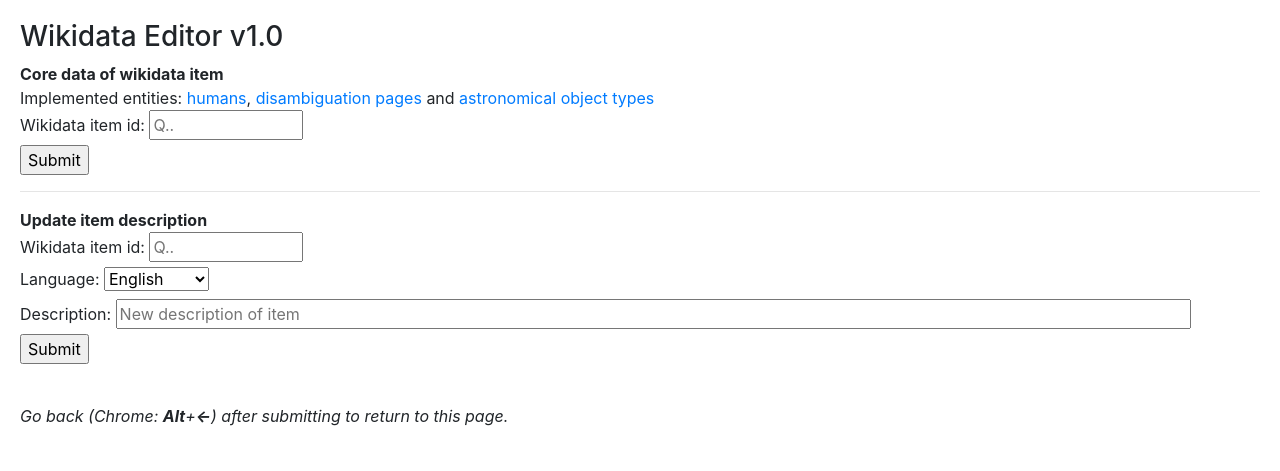
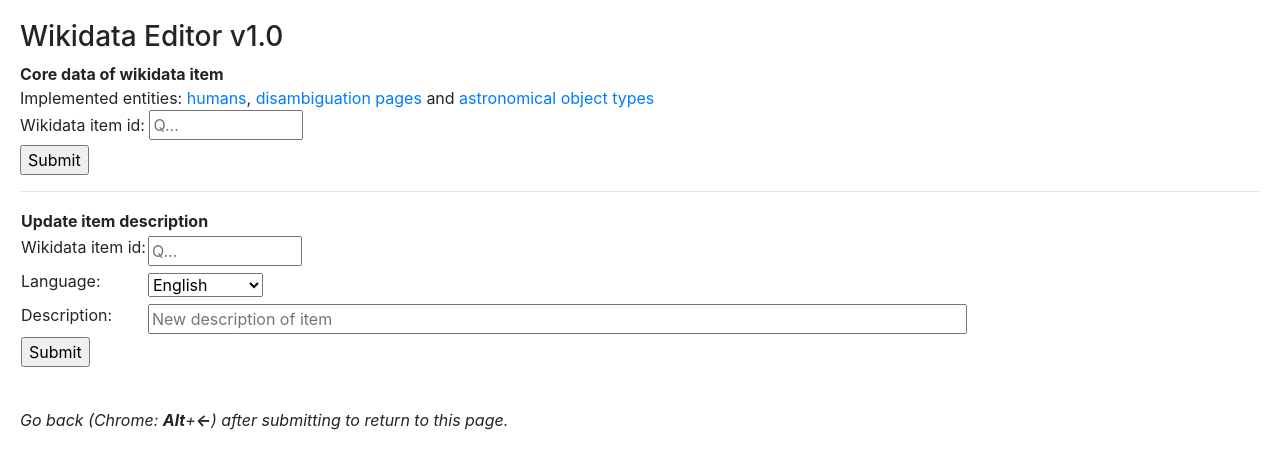
Before and after one commit to mill1/WikidataEditor, a plain HTML site: page WikidataEditor/wwwroot/index.html in a window 1280 px wide. Drawn offline with nearby package versions, Linux system fonts and the light colour scheme.

Commit message:
Landing page layout

```diff
--- a/WikidataEditor/wwwroot/index.html
+++ b/WikidataEditor/wwwroot/index.html
@@ -17,16 +17,24 @@
     <a href="https://www.wikidata.org/wiki/Q17444909" target="_blank">astronomical object types</a>
     <form action="/api/coredata/items/" method="get">
         <label for="itemidcoredata">Wikidata item id:</label>
-        <input type="text" id="itemidcoredata" name="id" maxlength="10" size="10" placeholder="Q.."><br>
+        <input type="text" id="itemidcoredata" name="id" maxlength="10" size="10" placeholder="Q..."><br>
         <input type="submit" value="Submit">
     </form>
     <hr />
-    <strong>Update item description</strong><br />
     <form action="/api/descriptions/" method="get">
-        <label for="itemidupdatedescription">Wikidata item id:</label>
-        <input type="text" id="itemidupdatedescription" name="id" maxlength="10" size="10" placeholder="Q.."><br>
-        <label for="languagecode">Language:</label>
-        <select name="languagecode" id="languagecode">
+        <table>
+            <tr>
+                <th colspan="2">Update item description</th>
+            </tr>
+            <tbody>
+                <tr>
+                    <td><label for="itemidupdatedescription">Wikidata item id:</label></td>
+                    <td><input type="text" id="itemidupdatedescription" name="id" maxlength="10" size="10" placeholder="Q..."></td>
+                </tr>
+                <tr>
+                    <td><label for="languagecode">Language:</label></td>
+                    <td>
+                        <select name="languagecode" id="languagecode" style="width: 115px;">
                             <option value="en">English</option>
                             <option value="nl">Dutch</option>
                             <option value="de">German</option>
@@ -43,10 +51,20 @@
                             <option value="mr">Marathi</option>
                             <option value="te">Telugu</option>
                             <option value="ar">Arabic</option>
-        </select><br>
-        <label for="itemdescriptionupdatedescription">Description:</label>
-        <input type="text" id="itemdescriptionupdatedescription" name="description" maxlength="100" size="100" placeholder="New description of item"><br>
-        <input type="submit" value="Submit">
+                        </select>
+                    </td>
+                </tr>
+                <tr>
+                    <td><label for="itemdescriptionupdatedescription">Description:</label></td>
+                    <td>
+                        <input type="text" id="itemdescriptionupdatedescription" name="description" maxlength="75" size="75" placeholder="New description of item"><br>
+                    </td>
+                </tr>
+                <tr>
+                    <td colspan="2"><input type="submit" value="Submit"></td>
+                </tr>
+            </tbody>
+        </table>
     </form>
 
     <p>&nbsp;</p>
```
Also changed, not shown: 1 other file. Lines whose indentation alone changed are shown as unchanged.
